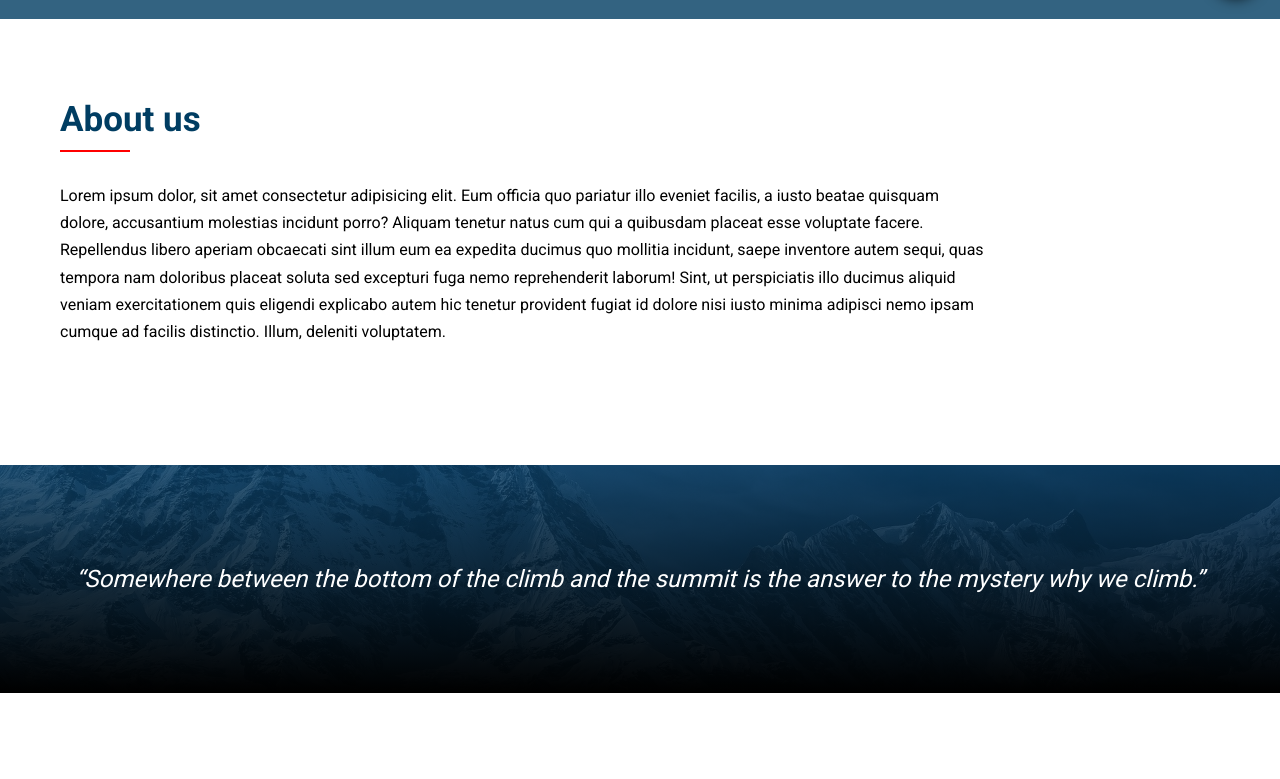
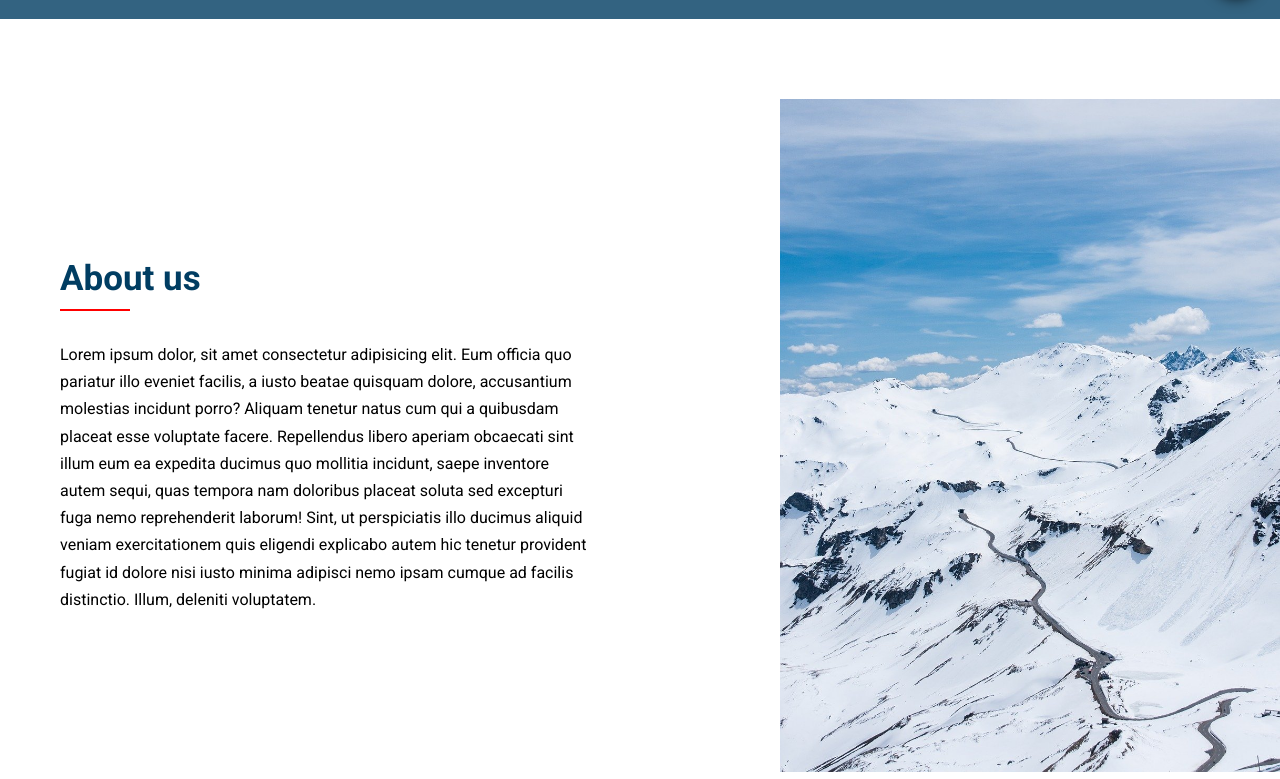
Before and after one commit to Vidyansh31/Heaven-Mountains, a plain HTML site: page index.html in a window 1280 px wide. Shown: the part 781-1560 px from the top of the page. Drawn offline with nearby package versions, Linux system fonts and the light colour scheme; some packages are replaced by stand-ins of ours; grey boxes are pictures that could not be loaded.

```diff
--- a/index.html
+++ b/index.html
@@ -73,7 +73,7 @@
                 exercitationem quis eligendi explicabo autem hic tenetur provident fugiat id dolore nisi iusto minima
                 adipisci nemo ipsam cumque ad facilis distinctio. Illum, deleniti voluptatem.</p>
         </div>
-        <img src="./Assets+project6/Assets project6/img/img1.jpg" alt="">
+        <img src="./img/img1.jpg" alt="">
     </section>
 
     <section class="quote-section ">
```
